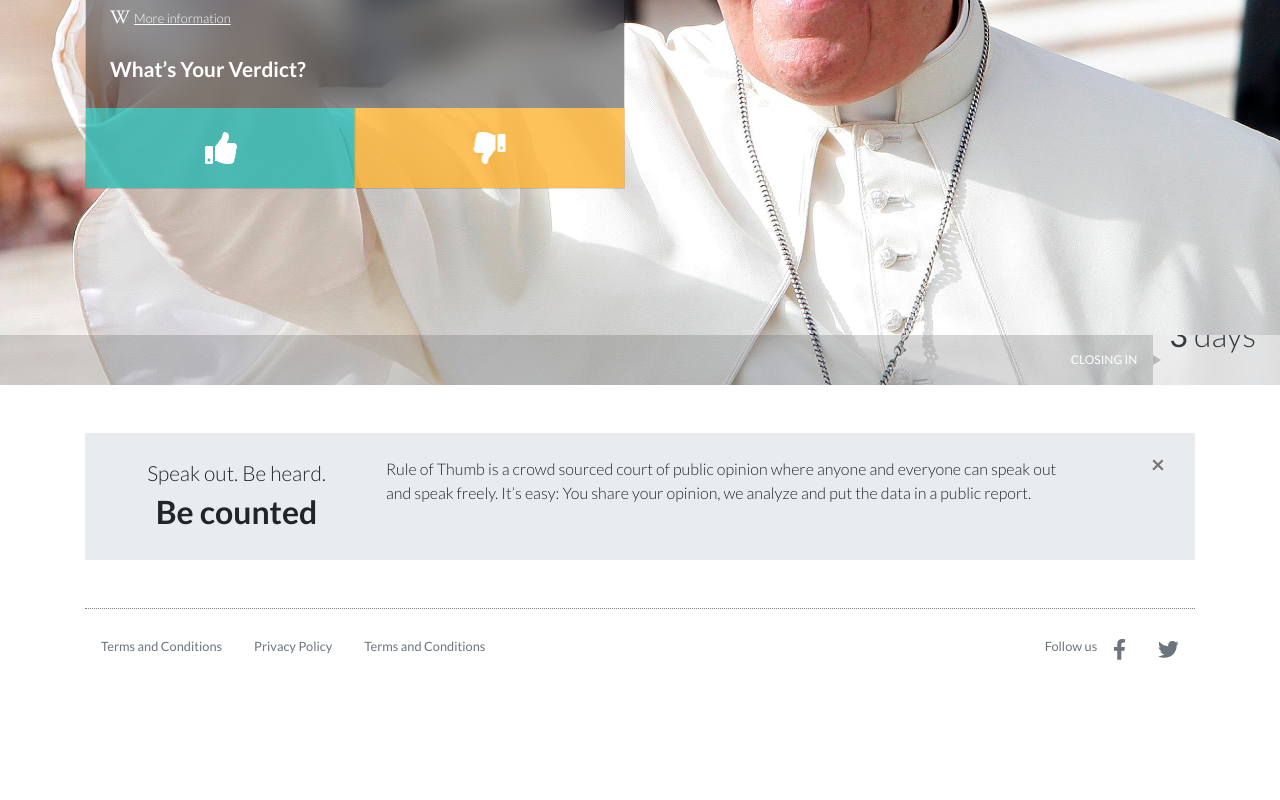
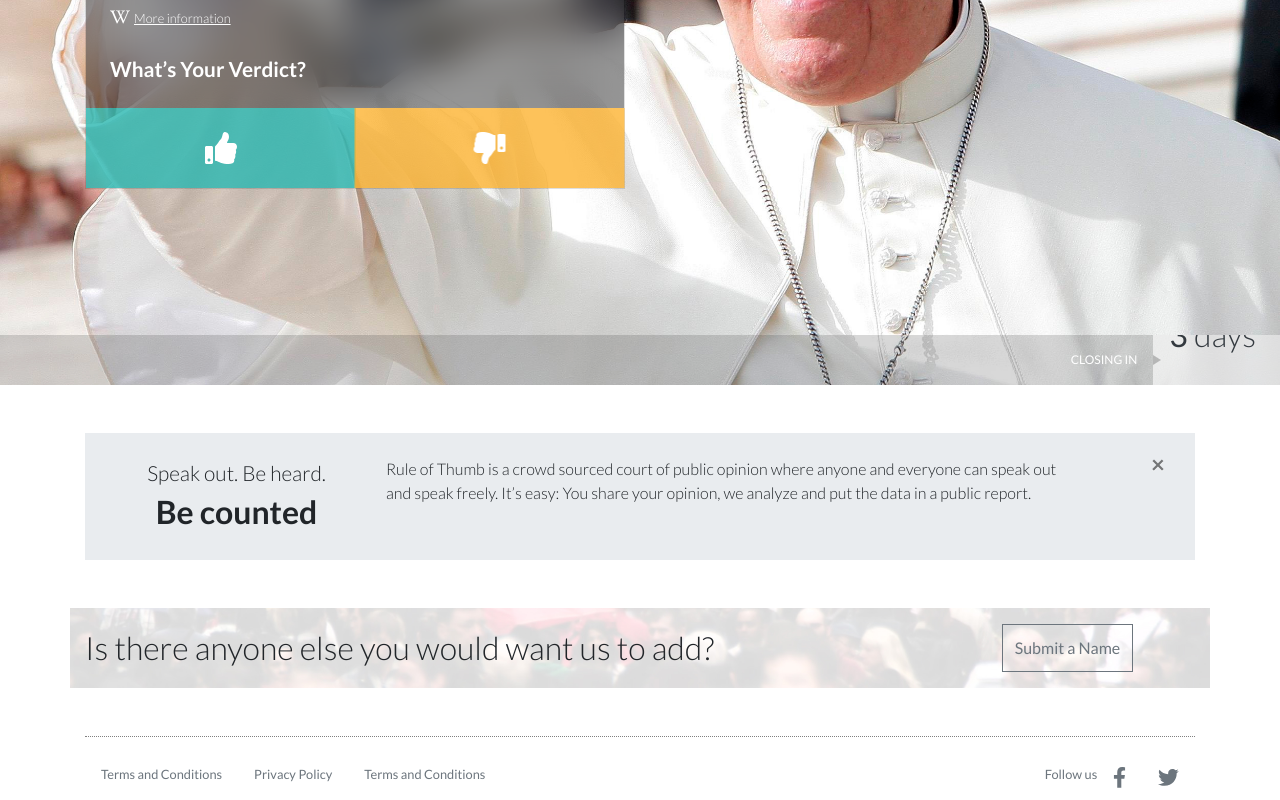
Before and after one commit to cquinterop/ui-test, a React (Create React App) app: page / in a window 1280 px wide. Shown: the part 465-1265 px from the top of the page. Before the commit the page ends 1137 px from the top, so only its background shows below. Built offline with nearby package versions, Linux system fonts and the light colour scheme.

Commit message:
Built submit name component

```diff
--- a/src/App.css
+++ b/src/App.css
@@ -114,3 +114,7 @@ button.border-0.rounded-0.btn.btn-secondary:hover svg {
 .dotted {
     border-top: 1px dotted grey;
 }
+
+.submitname {
+    background: url('./assets/summit-name.jpg') center center / cover no-repeat;
+}
--- /dev/null
+++ b/src/components/SubmitName.js
@@ -0,0 +1,23 @@
+import React from 'react';
+import { Container, Row, Col, Button } from 'reactstrap';
+
+function SubmitName() {
+  return (
+    <div className="my-5">
+      <Container>
+        <Row className="submitname py-3">
+          <Col className="size-2 font-weight-light mb-3 mb-lg-0 text-center text-lg-left" lg="9">
+            Is there anyone else you would want us to add?
+          </Col>
+          <Col className="d-flex justify-content-center" lg="3">
+            <Button className="rounded-0" outline color="secondary" aria-label="Submit a name">
+              Submit a Name
+          </Button>
+          </Col>
+        </Row>
+      </Container>
+    </div>
+  );
+};
+
+export default SubmitName;
--- a/src/views/Home.js
+++ b/src/views/Home.js
@@ -1,6 +1,7 @@
 import React from 'react';
 import Hero from '../components/Hero';
 import SpeakOut from '../components/SpeakOut';
+import SubmitName from '../components/SubmitName';
 import Footer from '../components/Footer';
 
 function Home() {
@@ -8,6 +9,7 @@ function Home() {
     <div>
          <Hero />
          <SpeakOut />
+         <SubmitName />
          <Footer />
     </div>
   );
```
Also changed, not shown: src/assets/summit-name.jpg (added).
